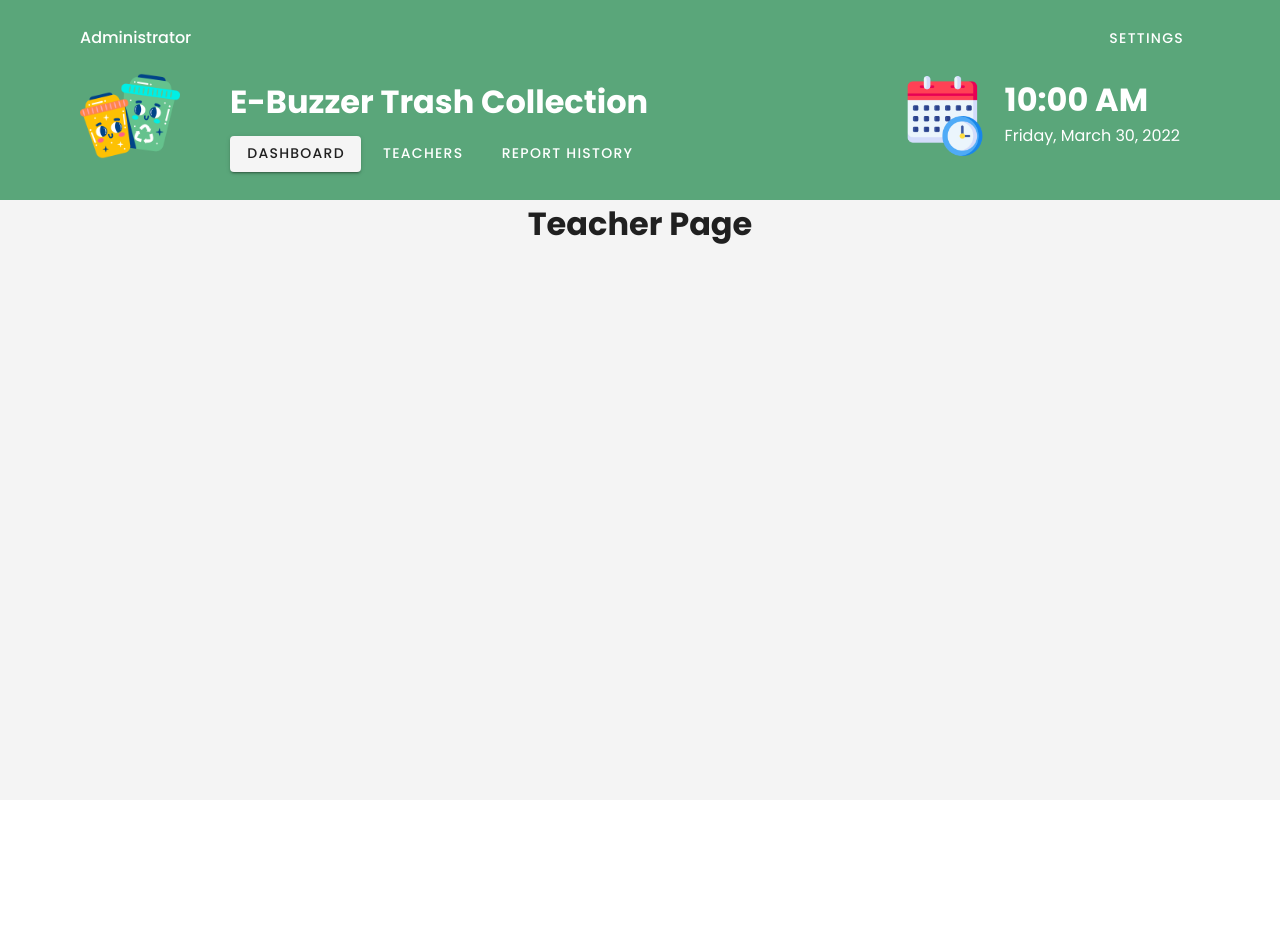
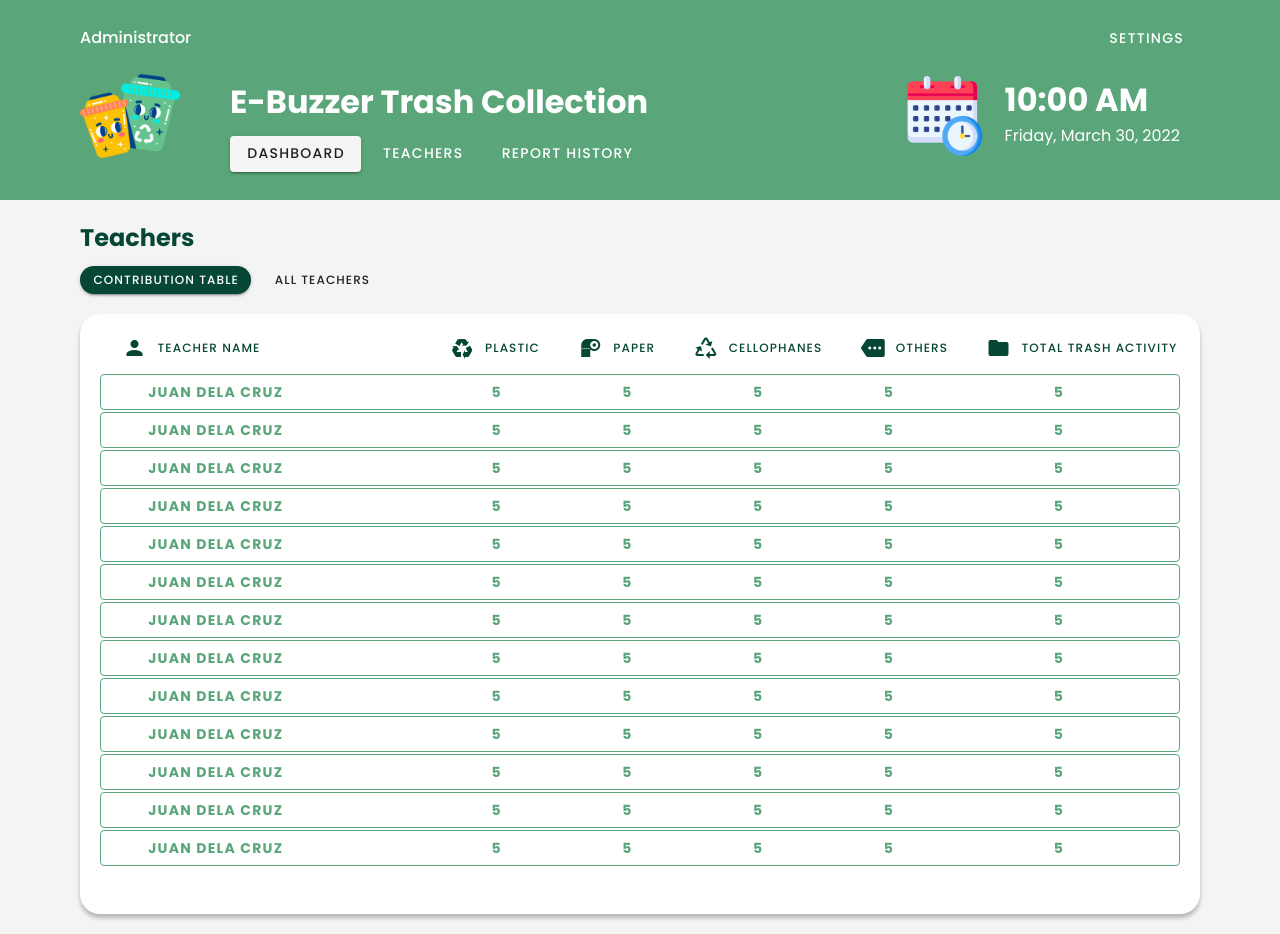
Before and after one commit to IamMarkReyRonolo/feedbACTS-on-the-go-frontned, a Vue app: page /admin/teachers in a window 1280 px wide. Before the commit the page ends 800 px from the top, so only its background shows below. Built offline with nearby package versions, Linux system fonts and the light colour scheme.

Commit message:
added teacher page design

```diff
--- a/src/components/AdminPageComponents/MainComponents/TeacherPage.vue
+++ b/src/components/AdminPageComponents/MainComponents/TeacherPage.vue
@@ -1,14 +1,296 @@
 <template>
 	<div class="teacherPageCon">
-		<h1>Teacher Page</h1>
+		<div class="desktopView">
+			<div class="pageHeader">
+				<h2>Teachers</h2>
+				<div class="headerBtns">
+					<v-btn rounded small color="#064635" :dark="true"
+						>Contribution table</v-btn
+					>
+					<v-btn rounded small text>All Teachers</v-btn>
+				</div>
+			</div>
+			<div class="contributionCon">
+				<div class="contributionTable">
+					<div class="contributionHeader">
+						<div class="teacherCon">
+							<v-btn text color="#064635" small>
+								<v-icon>mdi-account</v-icon>Teacher name</v-btn
+							>
+						</div>
+
+						<div class="categories">
+							<v-btn text color="#064635" small>
+								<v-icon>mdi-recycle</v-icon> <span>Plastic</span></v-btn
+							>
+							<v-btn text color="#064635" small>
+								<v-icon>mdi-paper-roll</v-icon> <span>Paper</span></v-btn
+							>
+							<v-btn text color="#064635" small>
+								<v-icon>mdi-recycle-variant</v-icon>
+								<span>Cellophanes</span></v-btn
+							>
+							<v-btn text color="#064635" small>
+								<v-icon>mdi-more</v-icon><span>Others</span></v-btn
+							>
+						</div>
+						<div class="totalCon">
+							<v-btn text color="#064635" small>
+								<v-icon>mdi-folder</v-icon><span>Total Trash Activity</span>
+							</v-btn>
+						</div>
+					</div>
+
+					<div class="contributionList">
+						<v-btn
+							class="data"
+							outlined
+							color="#5AA67A"
+							v-for="(data, index) in contribData"
+							:key="index"
+						>
+							<div class="teacherCon">
+								<div>{{ data.teacher }}</div>
+							</div>
+
+							<div class="categories">
+								<div>{{ data.plastic }}</div>
+								<div>{{ data.paper }}</div>
+								<div>{{ data.cellophanes }}</div>
+								<div>{{ data.other }}</div>
+							</div>
+							<div class="totalCon">
+								<div>{{ data.total }}</div>
+							</div>
+						</v-btn>
+					</div>
+				</div>
+			</div>
+		</div>
+
+		<div class="mobileView"></div>
 	</div>
 </template>
 
 <script>
 	export default {
 		components: {},
-		data: () => ({}),
+		data: () => ({
+			contribData: [
+				{
+					teacher: "Juan Dela Cruz",
+					plastic: 5,
+					paper: 5,
+					cellophanes: 5,
+					other: 5,
+					total: 5,
+				},
+				{
+					teacher: "Juan Dela Cruz",
+					plastic: 5,
+					paper: 5,
+					cellophanes: 5,
+					other: 5,
+					total: 5,
+				},
+				{
+					teacher: "Juan Dela Cruz",
+					plastic: 5,
+					paper: 5,
+					cellophanes: 5,
+					other: 5,
+					total: 5,
+				},
+				{
+					teacher: "Juan Dela Cruz",
+					plastic: 5,
+					paper: 5,
+					cellophanes: 5,
+					other: 5,
+					total: 5,
+				},
+				{
+					teacher: "Juan Dela Cruz",
+					plastic: 5,
+					paper: 5,
+					cellophanes: 5,
+					other: 5,
+					total: 5,
+				},
+				{
+					teacher: "Juan Dela Cruz",
+					plastic: 5,
+					paper: 5,
+					cellophanes: 5,
+					other: 5,
+					total: 5,
+				},
+				{
+					teacher: "Juan Dela Cruz",
+					plastic: 5,
+					paper: 5,
+					cellophanes: 5,
+					other: 5,
+					total: 5,
+				},
+				{
+					teacher: "Juan Dela Cruz",
+					plastic: 5,
+					paper: 5,
+					cellophanes: 5,
+					other: 5,
+					total: 5,
+				},
+				{
+					teacher: "Juan Dela Cruz",
+					plastic: 5,
+					paper: 5,
+					cellophanes: 5,
+					other: 5,
+					total: 5,
+				},
+				{
+					teacher: "Juan Dela Cruz",
+					plastic: 5,
+					paper: 5,
+					cellophanes: 5,
+					other: 5,
+					total: 5,
+				},
+				{
+					teacher: "Juan Dela Cruz",
+					plastic: 5,
+					paper: 5,
+					cellophanes: 5,
+					other: 5,
+					total: 5,
+				},
+				{
+					teacher: "Juan Dela Cruz",
+					plastic: 5,
+					paper: 5,
+					cellophanes: 5,
+					other: 5,
+					total: 5,
+				},
+				{
+					teacher: "Juan Dela Cruz",
+					plastic: 5,
+					paper: 5,
+					cellophanes: 5,
+					other: 5,
+					total: 5,
+				},
+			],
+		}),
 	};
 </script>
 
-<style scoped></style>
+<style scoped>
+	.teacherPageCon {
+		text-align: left;
+		padding: 20px 40px;
+	}
+
+	.pageHeader {
+		margin-bottom: 20px;
+	}
+
+	.pageHeader h2 {
+		color: #064635;
+		padding-bottom: 10px;
+	}
+
+	.headerBtns .v-btn {
+		margin-right: 10px;
+	}
+
+	.contributionCon {
+		padding: 0px 0px;
+	}
+
+	.contributionTable {
+		height: 600px;
+		background-color: white;
+		box-shadow: 0px 4px 4px rgba(0, 0, 0, 0.25);
+		border-radius: 20px;
+		padding: 20px;
+	}
+
+	.contributionHeader,
+	.data {
+		display: flex;
+		align-items: center;
+		justify-content: center;
+		width: 100%;
+	}
+
+	.teacherCon {
+		width: 30%;
+	}
+
+	.categories {
+		width: 50%;
+		display: flex;
+		justify-content: space-evenly;
+	}
+
+	.totalCon {
+		width: 20%;
+		text-align: center;
+	}
+
+	.v-icon {
+		padding: 10px;
+	}
+
+	.contributionList {
+		margin: 10px 0px;
+		max-height: 510px;
+
+		overflow-y: auto;
+	}
+
+	.contributionList .data {
+		padding: 10px 0px;
+		font-weight: bold;
+		padding: 20px 0px;
+		margin: 2px 0px;
+	}
+
+	.contributionList .data .teacherCon div {
+		padding-left: 30px;
+		text-align: left;
+	}
+
+	.contributionList .data .categories div {
+		width: 25%;
+		text-align: center;
+	}
+
+	@media only screen and (max-width: 1100px) {
+		.teacherPageCon {
+			text-align: left;
+			padding: 20px;
+		}
+
+		.contributionCon {
+			padding: 0px 0px;
+		}
+
+		.categories .v-btn span,
+		.totalCon .v-btn span {
+			display: none;
+		}
+	}
+
+	@media only screen and (max-width: 700px) {
+		.desktopView {
+			display: none;
+		}
+
+		.mobileView {
+			display: block;
+		}
+	}
+</style>
```
